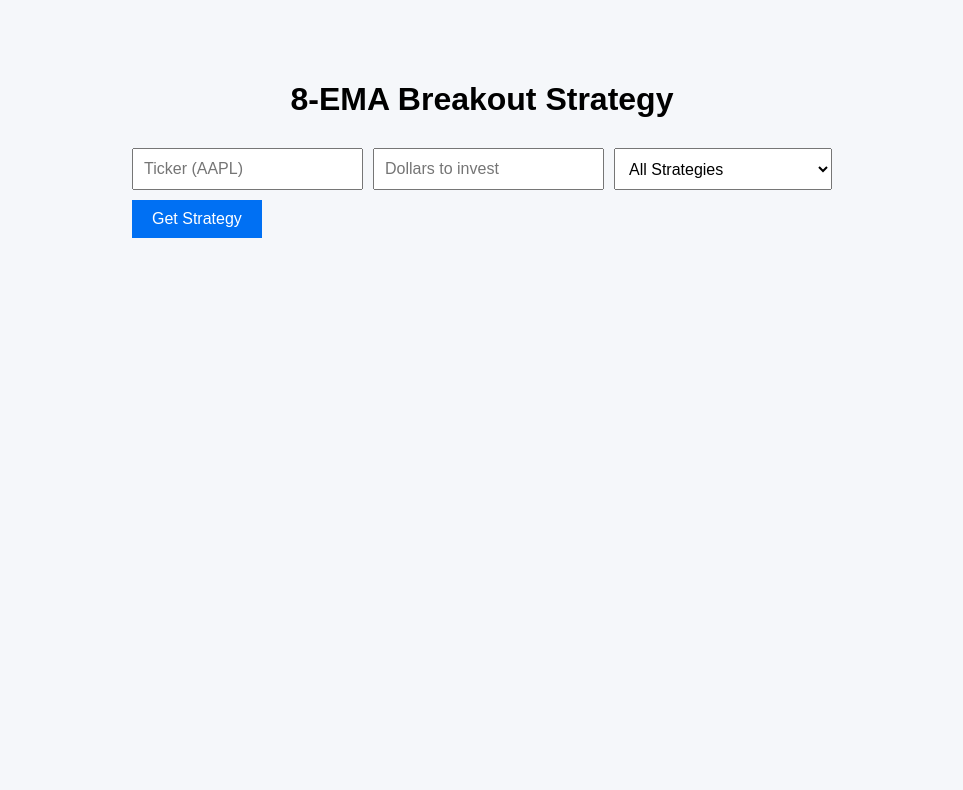
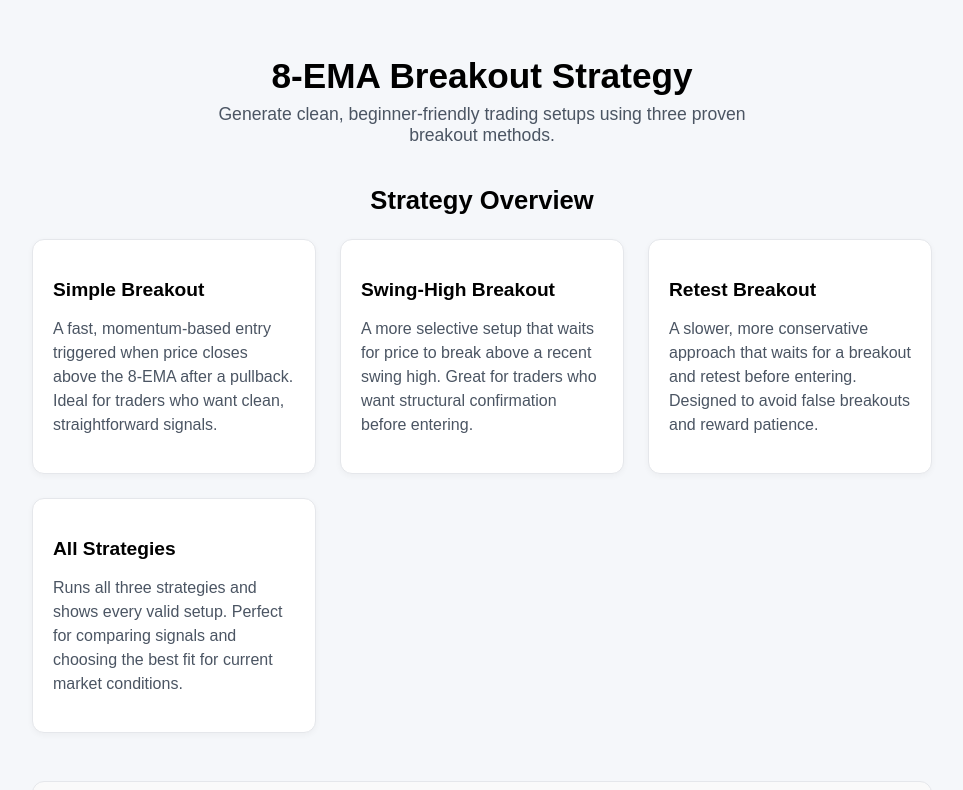
Before and after one commit to SpaceCatH/frontend, a React (Vite) app: page / in a window 1280 px wide. Shown: the top 790 px of the page, without its empty margins (158-1121 px from the left). Built offline with nearby package versions, Linux system fonts and the light colour scheme.

Commit message:
Sandbox snapshot commit

```diff
--- a/src/App.tsx
+++ b/src/App.tsx
@@ -1,5 +1,4 @@
-import React from "react";
-import { useState } from "react";
+import React, { useState } from "react";
 import "./styles.css";
 
 interface Strategy {
@@ -29,21 +28,12 @@ export default function App() {
 
     try {
       const url = `${API_BASE}/strategy?ticker=${ticker}&dollars=${dollars}&type=${type}`;
-      const res = await fetch(url, {
-        method: "GET",
-        mode: "cors",
-        credentials: "omit",
-      });
+      const res = await fetch(url);
 
-      if (!res.ok) {
-        throw new Error("Server error");
-      }
+      if (!res.ok) throw new Error("Server error");
 
       const data = await res.json();
-
-      if (!data.strategies) {
-        throw new Error("No strategies returned");
-      }
+      if (!data.strategies) throw new Error("No strategies returned");
 
       setStrategies(data.strategies);
     } catch (err: any) {
@@ -54,10 +44,171 @@ export default function App() {
   }
 
   return (
-    <div className="container">
-      <h1>8‑EMA Breakout Strategy</h1>
+    <div
+      className="container"
+      style={{ padding: "2rem 1rem", maxWidth: 900, margin: "0 auto" }}
+    >
+      {/* HERO */}
+      <header style={{ textAlign: "center", marginBottom: "2.5rem" }}>
+        <h1
+          style={{
+            fontSize: "2.2rem",
+            fontWeight: 700,
+            marginBottom: "0.5rem",
+          }}
+        >
+          8‑EMA Breakout Strategy
+        </h1>
+        <p
+          style={{
+            fontSize: "1.1rem",
+            color: "#4b5563",
+            maxWidth: 600,
+            margin: "0 auto",
+          }}
+        >
+          Generate clean, beginner‑friendly trading setups using three proven
+          breakout methods.
+        </p>
+      </header>
 
-      <div className="form">
+      {/* STRATEGY OVERVIEW */}
+      <section style={{ marginBottom: "3rem" }}>
+        <h2
+          style={{
+            fontSize: "1.6rem",
+            fontWeight: 700,
+            marginBottom: "1.5rem",
+            textAlign: "center",
+          }}
+        >
+          Strategy Overview
+        </h2>
+
+        <div
+          style={{
+            display: "grid",
+            gridTemplateColumns: "repeat(auto-fit, minmax(260px, 1fr))",
+            gap: "1.5rem",
+          }}
+        >
+          {/* Simple */}
+          <div
+            style={{
+              padding: "1.25rem",
+              borderRadius: "12px",
+              border: "1px solid #e5e7eb",
+              background: "#ffffff",
+              boxShadow: "0 2px 6px rgba(0,0,0,0.04)",
+            }}
+          >
+            <h3
+              style={{
+                fontSize: "1.2rem",
+                fontWeight: 600,
+                marginBottom: "0.5rem",
+              }}
+            >
+              Simple Breakout
+            </h3>
+            <p style={{ lineHeight: 1.5, color: "#4b5563" }}>
+              A fast, momentum‑based entry triggered when price closes above the
+              8‑EMA after a pullback. Ideal for traders who want clean,
+              straightforward signals.
+            </p>
+          </div>
+
+          {/* Swing‑High */}
+          <div
+            style={{
+              padding: "1.25rem",
+              borderRadius: "12px",
+              border: "1px solid #e5e7eb",
+              background: "#ffffff",
+              boxShadow: "0 2px 6px rgba(0,0,0,0.04)",
+            }}
+          >
+            <h3
+              style={{
+                fontSize: "1.2rem",
+                fontWeight: 600,
+                marginBottom: "0.5rem",
+              }}
+            >
+              Swing‑High Breakout
+            </h3>
+            <p style={{ lineHeight: 1.5, color: "#4b5563" }}>
+              A more selective setup that waits for price to break above a
+              recent swing high. Great for traders who want structural
+              confirmation before entering.
+            </p>
+          </div>
+
+          {/* Retest */}
+          <div
+            style={{
+              padding: "1.25rem",
+              borderRadius: "12px",
+              border: "1px solid #e5e7eb",
+              background: "#ffffff",
+              boxShadow: "0 2px 6px rgba(0,0,0,0.04)",
+            }}
+          >
+            <h3
+              style={{
+                fontSize: "1.2rem",
+                fontWeight: 600,
+                marginBottom: "0.5rem",
+              }}
+            >
+              Retest Breakout
+            </h3>
+            <p style={{ lineHeight: 1.5, color: "#4b5563" }}>
+              A slower, more conservative approach that waits for a breakout and
+              retest before entering. Designed to avoid false breakouts and
+              reward patience.
+            </p>
+          </div>
+
+          {/* All */}
+          <div
+            style={{
+              padding: "1.25rem",
+              borderRadius: "12px",
+              border: "1px solid #e5e7eb",
+              background: "#ffffff",
+              boxShadow: "0 2px 6px rgba(0,0,0,0.04)",
+            }}
+          >
+            <h3
+              style={{
+                fontSize: "1.2rem",
+                fontWeight: 600,
+                marginBottom: "0.5rem",
+              }}
+            >
+              All Strategies
+            </h3>
+            <p style={{ lineHeight: 1.5, color: "#4b5563" }}>
+              Runs all three strategies and shows every valid setup. Perfect for
+              comparing signals and choosing the best fit for current market
+              conditions.
+            </p>
+          </div>
+        </div>
+      </section>
+
+      {/* FORM */}
+      <section
+        style={{
+          marginBottom: "2.5rem",
+          padding: "1.5rem",
+          borderRadius: "12px",
+          border: "1px solid #e5e7eb",
+          background: "#fafafa",
+        }}
+      >
+        <div className="form" style={{ display: "grid", gap: "1rem" }}>
           <input
             type="text"
             placeholder="Ticker (AAPL)"
@@ -84,12 +235,42 @@ export default function App() {
           </button>
         </div>
 
-      {error && <div className="error">{error}</div>}
+        {error && (
+          <div
+            className="error"
+            style={{
+              marginTop: "1rem",
+              padding: "0.75rem",
+              borderRadius: "8px",
+              background: "#fee2e2",
+              color: "#b91c1c",
+              fontWeight: 500,
+            }}
+          >
+            {error}
+          </div>
+        )}
+      </section>
 
-      <div className="results">
+      {/* RESULTS */}
+      <section className="results" style={{ marginBottom: "3rem" }}>
         {strategies.map((s, i) => (
-          <div key={i} className="card">
-            <h2>{s.strategy.toUpperCase()}</h2>
+          <div
+            key={i}
+            className="card"
+            style={{
+              padding: "1.25rem",
+              borderRadius: "12px",
+              border: "1px solid #e5e7eb",
+              background: "#ffffff",
+              boxShadow: "0 2px 6px rgba(0,0,0,0.04)",
+              marginBottom: "1.25rem",
+            }}
+          >
+            <h2 style={{ marginBottom: "0.75rem" }}>
+              {s.strategy.toUpperCase()}
+            </h2>
+
             <p>
               <strong>Entry:</strong> {s.entry}
             </p>
@@ -105,10 +286,16 @@ export default function App() {
             <p>
               <strong>Total Risk:</strong> ${s.total_risk}
             </p>
-            <p className="notes">{s.notes}</p>
+
+            <p
+              className="notes"
+              style={{ marginTop: "0.75rem", color: "#4b5563" }}
+            >
+              {s.notes}
+            </p>
           </div>
         ))}
-      </div>
+      </section>
     </div>
   );
 }
```
Lines whose indentation alone changed are shown as unchanged.
